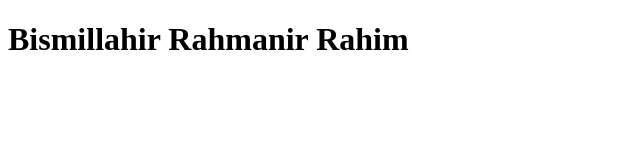
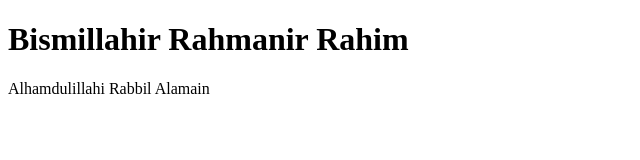
Before and after one commit to saklan/web-design, a plain HTML site: page new.html in a window 1280 px wide. Shown: the whole page, without its empty margins (0-640 px from the left). Drawn offline with Linux system fonts and the light colour scheme.

Commit message:
this is granchB commit

```diff
--- a/new.html
+++ b/new.html
@@ -8,5 +8,6 @@
 </head>
 <body>
     <h1>Bismillahir Rahmanir Rahim</h1>
+    <p>Alhamdulillahi Rabbil Alamain</p>
 </body>
 </html>
```
